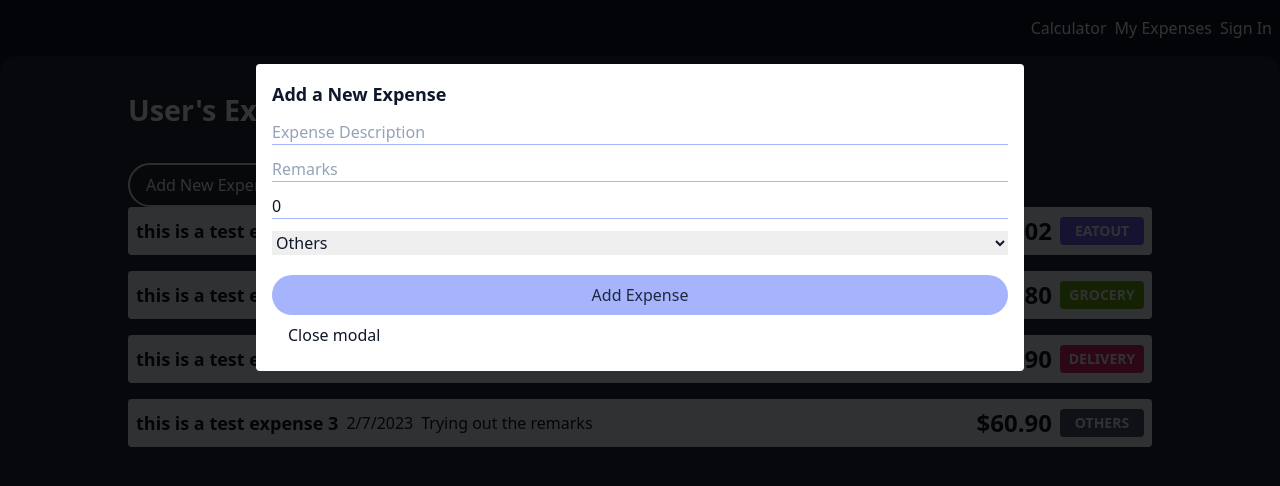
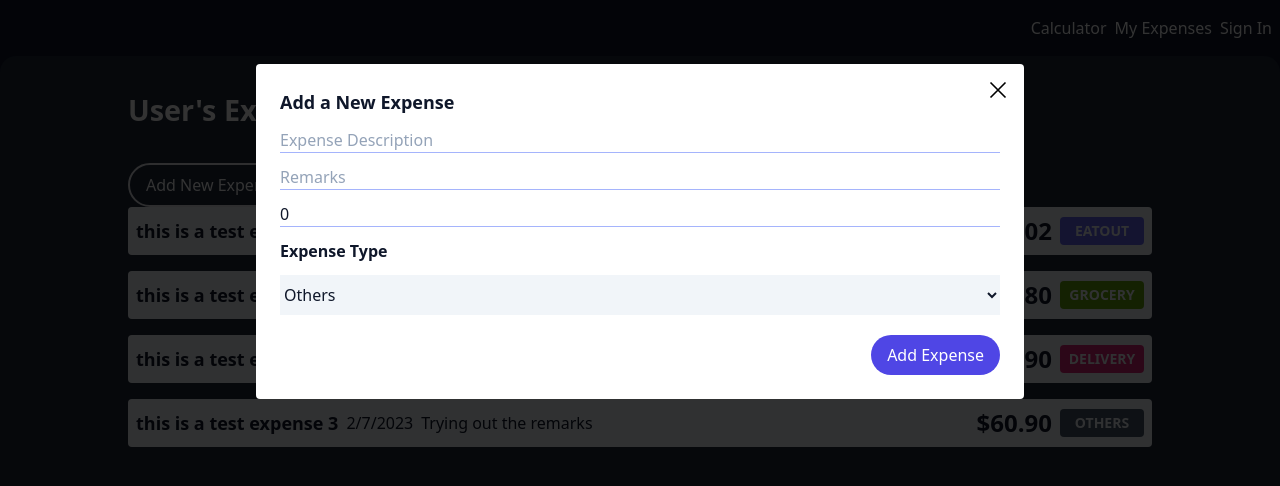
Before and after one commit to charmainelhm/chowbread-frontend, a React (Create React App) app: page /expenses in a window 1280 px wide. Both pictures are taken after a click on the button "Add New Expense". Shown: the top 486 px of the page. Built offline with nearby package versions, Linux system fonts and the light colour scheme; the HTML template or start-up script is replaced by a standard one.

Commit message:
Add styling for create expense form

```diff
--- a/src/components/Modal.js
+++ b/src/components/Modal.js
@@ -3,6 +3,7 @@ import FormInput from "../components/FormInput";
 import { useState } from "react";
 import { expenseType } from "../data/expenseType";
 import { toTitleCase } from "../helperFunctions";
+import { GrClose } from "react-icons/gr";
 
 const Modal = ({ toggleModal }) => {
   const [expenseValues, setExpenseValues] = useState({
@@ -32,10 +33,7 @@ const Modal = ({ toggleModal }) => {
   };
   return (
     <div className="modal">
-      <div
-        className="fill-screen bg-black opacity-80"
-        onClick={toggleModal}
-      ></div>
+      <div className="fill-screen bg-black opacity-80"></div>
       <div className="modal-content">
         <h2 className="mb-3">Add a New Expense</h2>
         <form className="flex flex-col gap-3 " onSubmit={handleSubmit}>
@@ -47,17 +45,26 @@ const Modal = ({ toggleModal }) => {
               onChange={onInputChange}
             />
           ))}
-          <select value={expenseValues.type} onChange={onTypeChange}>
+          <label className="font-semibold" for="expense-type">
+            Expense Type
+          </label>
+          <select
+            name="expense-type"
+            className="bg-slate-100 py-2"
+            value={expenseValues.type}
+            onChange={onTypeChange}
+          >
             {expenseType.map((type) => (
               <option value={type}>{toTitleCase(type)}</option>
             ))}
           </select>
-          <button className="btn btn-solid mt-2" type="submit">
+
+          <button className="btn btn-solid-dark mt-2 self-end" type="submit">
             Add Expense
           </button>
         </form>
-        <button className="btn" onClick={toggleModal}>
-          Close modal
+        <button className="btn modal-btn" onClick={toggleModal}>
+          <GrClose />
         </button>
       </div>
     </div>
--- a/src/index.css
+++ b/src/index.css
@@ -45,17 +45,25 @@
     font-weight: 500;
   }
 
-  .modal-content {
-    @apply bg-white text-slate-900 absolute top-16 left-1/2 w-4/5 max-w-screen-md p-4 rounded;
-    transform: translateX(-50%);
-  }
-
   .btn-solid {
     @apply bg-indigo-300 text-slate-800;
   }
 
+  .btn-solid-dark {
+    @apply bg-indigo-600 text-white;
+  }
+
   .btn-outline {
     @apply border-2;
+  }
+
+  .modal-content {
+    @apply bg-white text-slate-900 absolute top-16 left-1/2 w-4/5 max-w-screen-md p-6 rounded;
+    transform: translateX(-50%);
+  }
+
+  .modal-btn {
+    @apply absolute right-0 top-2 text-xl;
   }
 
   .tag {
```
